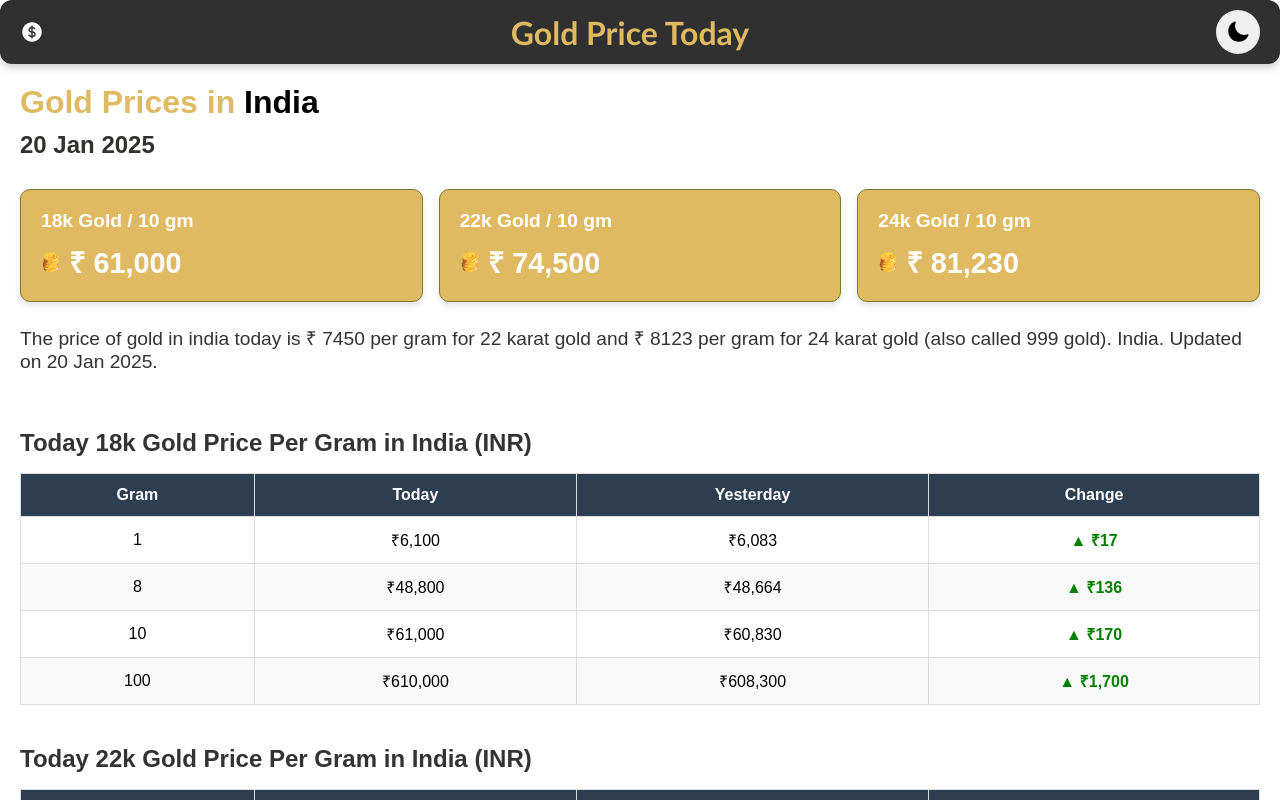
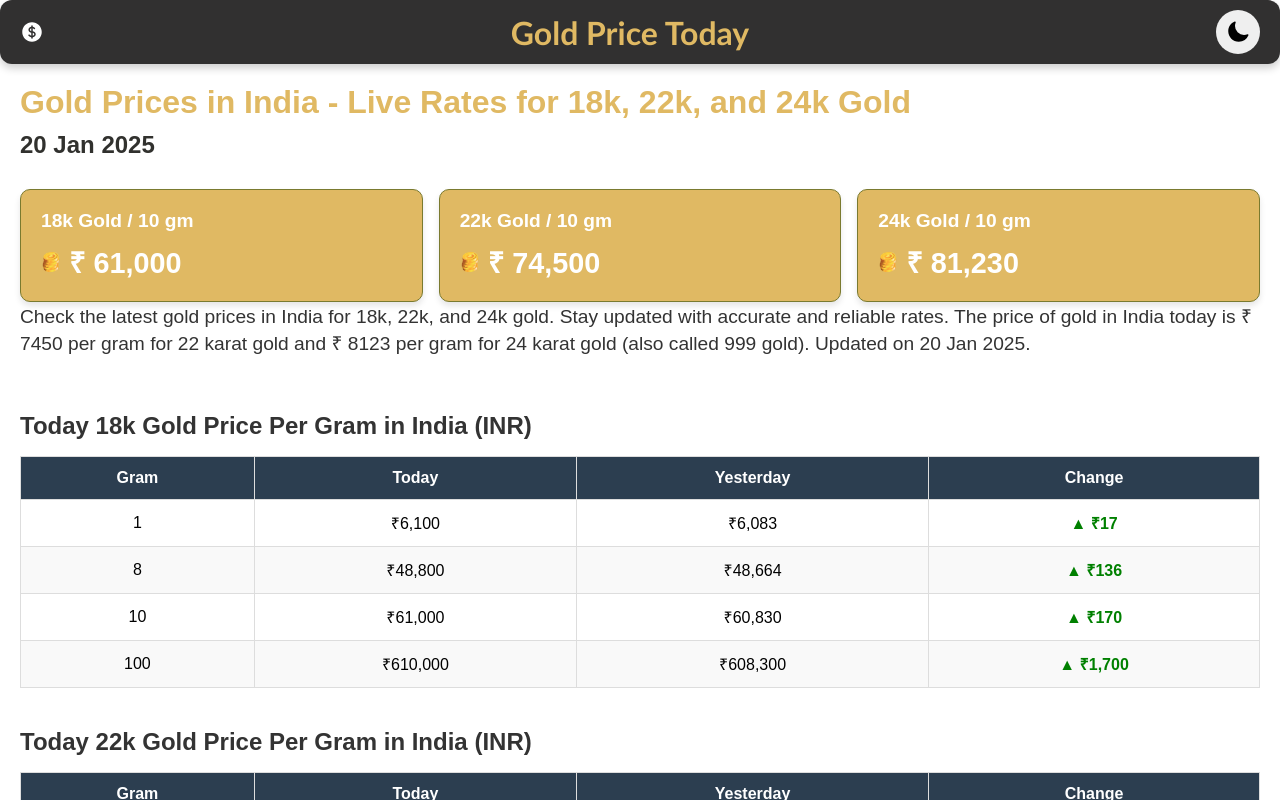
Before and after one commit to ccpshreyansh/goldpricetoday, a Next.js app: page / in a window 1280 px wide. Shown: the top 800 px of the page. Built offline with nearby package versions, Linux system fonts and the light colour scheme.

Commit message:
Update page.tsx

```diff
--- a/src/app/page.tsx
+++ b/src/app/page.tsx
@@ -14,66 +14,62 @@ type GoldRates = {
 };
 
 type GoldPrices = {
-  [city: string]: {
+  india: {
+    title: string;
+    description: string;
     date: string;
     rates: GoldRates;
     ratesYesterday: GoldRates;
   };
 };
 
-export default async function CityPage({
-  params,
-}: {
-  params: { city: string };
-}) {
+export default async function CityPage() {
   // Fetch JSON data for gold prices
   const filePath = path.join(process.cwd(), "src", "data", "goldPrices.json");
   const fileContents = fs.readFileSync(filePath, "utf8");
   const goldPrices: GoldPrices = JSON.parse(fileContents);
 
-  // Get the city from params
-  const city = "india"
+  // Fetch only the data for India
+  const indiaData = goldPrices.india;
 
-  // Default to India price if the city is not in the data
-  const data = goldPrices[city] ;
+  if (!indiaData) {
+    throw new Error("India data is missing or undefined");
+  }
 
   // Sample gold price table data
   const goldPriceData = (karat: "18k" | "22k" | "24k") => [
-    { gram: 1, today: data.rates[karat], yesterday: data.ratesYesterday[karat] },
-    { gram: 8, today: data.rates[karat] * 8, yesterday: data.ratesYesterday[karat] * 8 },
-    { gram: 10, today: data.rates[karat] * 10, yesterday: data.ratesYesterday[karat] * 10 },
-    { gram: 100, today: data.rates[karat] * 100, yesterday: data.ratesYesterday[karat] * 100 },
+    { gram: 1, today: indiaData.rates[karat], yesterday: indiaData.ratesYesterday[karat] },
+    { gram: 8, today: indiaData.rates[karat] * 8, yesterday: indiaData.ratesYesterday[karat] * 8 },
+    { gram: 10, today: indiaData.rates[karat] * 10, yesterday: indiaData.ratesYesterday[karat] * 10 },
+    { gram: 100, today: indiaData.rates[karat] * 100, yesterday: indiaData.ratesYesterday[karat] * 100 },
   ];
+
   return (
     <>
       <div className={styles.container}>
         {/* Page Title */}
         <h1>
-          <span style={{ color: "#e0b963" }}>Gold Prices in</span>
-          <span> </span>
-          {city.charAt(0)?.toUpperCase() + city.slice(1)}
+          <span style={{ color: "#e0b963" }}>{indiaData.title}</span>
         </h1>
-        <h2 className={styles.dates}>{data.date}</h2>
+        <h2 className={styles.dates}>{indiaData.date}</h2>
 
         {/* Price Cards */}
         <div className={styles.grid}>
-          {Object.entries(data.rates).map(([karat, price]) => (
+          {Object.entries(indiaData.rates).map(([karat, price]) => (
             <PriceCard key={karat} karat={karat} price={price} />
           ))}
         </div>
 
         {/* Description */}
         <p className={styles.description}>
-          <br />
-          The price of gold in {city} today is ₹ {data.rates["22k"]} per gram for 22 karat gold and ₹ {data.rates["24k"]} per gram for 24 karat gold (also called 999 gold).{" "}
-          {city.charAt(0).toUpperCase() + city.slice(1)}. Updated on {data.date}.
+          {indiaData.description} The price of gold in India today is ₹ {indiaData.rates["22k"]} per gram for 22 karat gold and ₹ {indiaData.rates["24k"]} per gram for 24 karat gold (also called 999 gold). Updated on {indiaData.date}.
         </p>
       </div>
 
       {/* Gold Price Tables */}
-      <GoldPriceTable data={goldPriceData("18k")} karat="18k" city={city} />
-      <GoldPriceTable data={goldPriceData("22k")} karat="22k" city={city} />
-      <GoldPriceTable data={goldPriceData("24k")} karat="24k" city={city} />
+      <GoldPriceTable data={goldPriceData("18k")} karat="18k" city="India" />
+      <GoldPriceTable data={goldPriceData("22k")} karat="22k" city="India" />
+      <GoldPriceTable data={goldPriceData("24k")} karat="24k" city="India" />
       <GoldPrice10days />
     </>
   );
```
